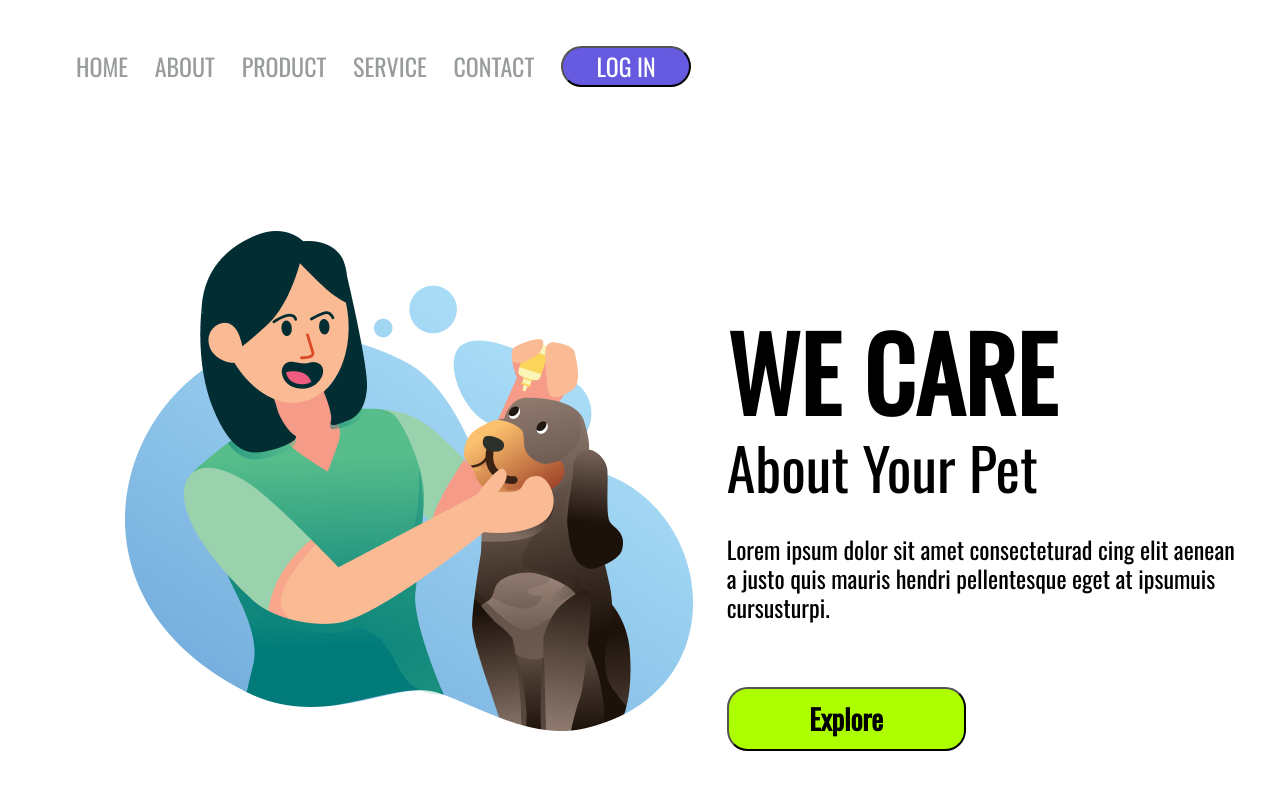
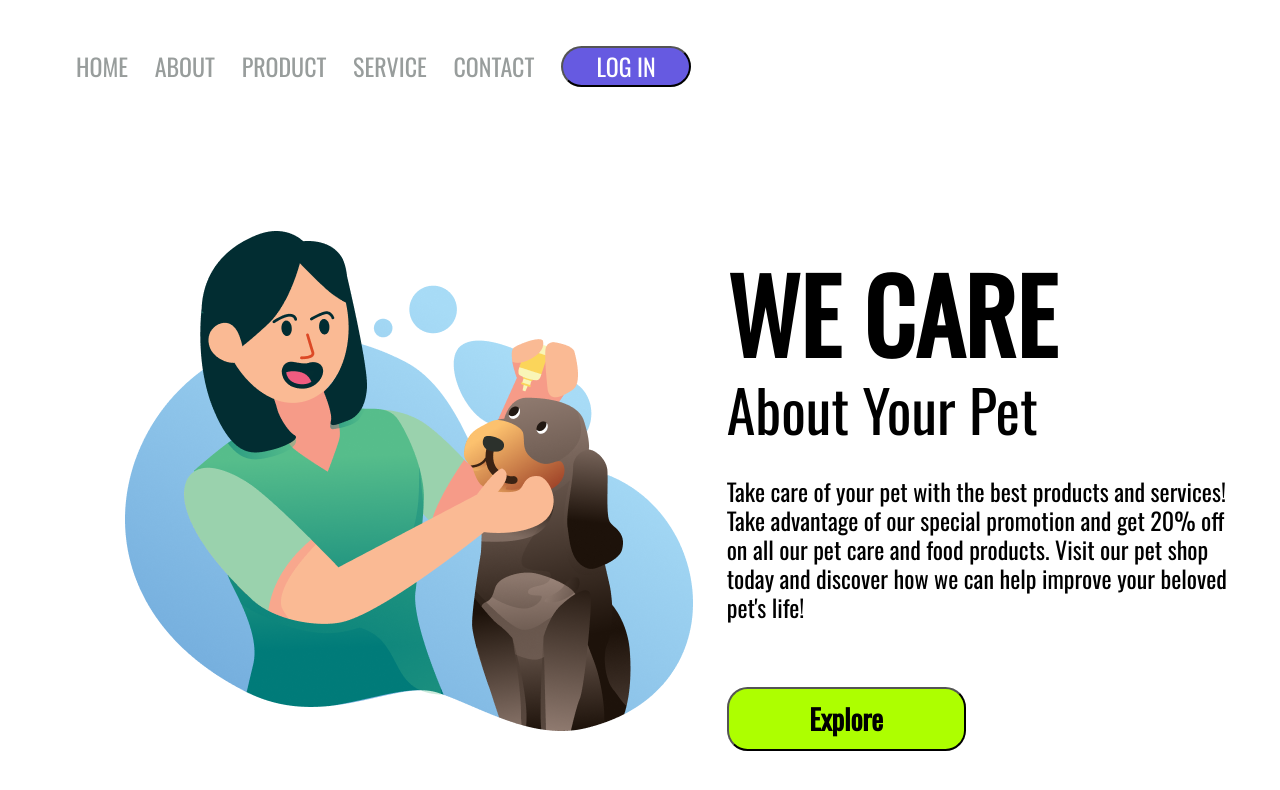
Before and after one commit to Rafaelasantos23/PROJETOS, a plain HTML site: page projeto1.html in a window 1280 px wide. Drawn offline with nearby package versions, Linux system fonts and the light colour scheme.

Commit message:
Projeto pet shop

```diff
--- a/projeto1.html
+++ b/projeto1.html
@@ -25,9 +25,12 @@ wght@0,600;0,900;1,400;1,500&family=Oswald&display=swap" rel="stylesheet">
         <h1> WE CARE </h1>
         <h2>About Your Pet </h2>
 
-        <p>Lorem ipsum dolor sit amet consecteturad
-            cing elit aenean a justo quis mauris hendri
-            pellentesque eget at ipsumuis cursusturpi.</p>
+        <p> Take care of your pet with the
+            best products and services! Take advantage
+             of our special promotion and get 20% off
+             on all our pet care and food products. Visit
+              our pet shop today and discover how we
+            can help improve your beloved pet's life! </p>
 
         <button class="bt2"> Explore </button>
     </section>
```
